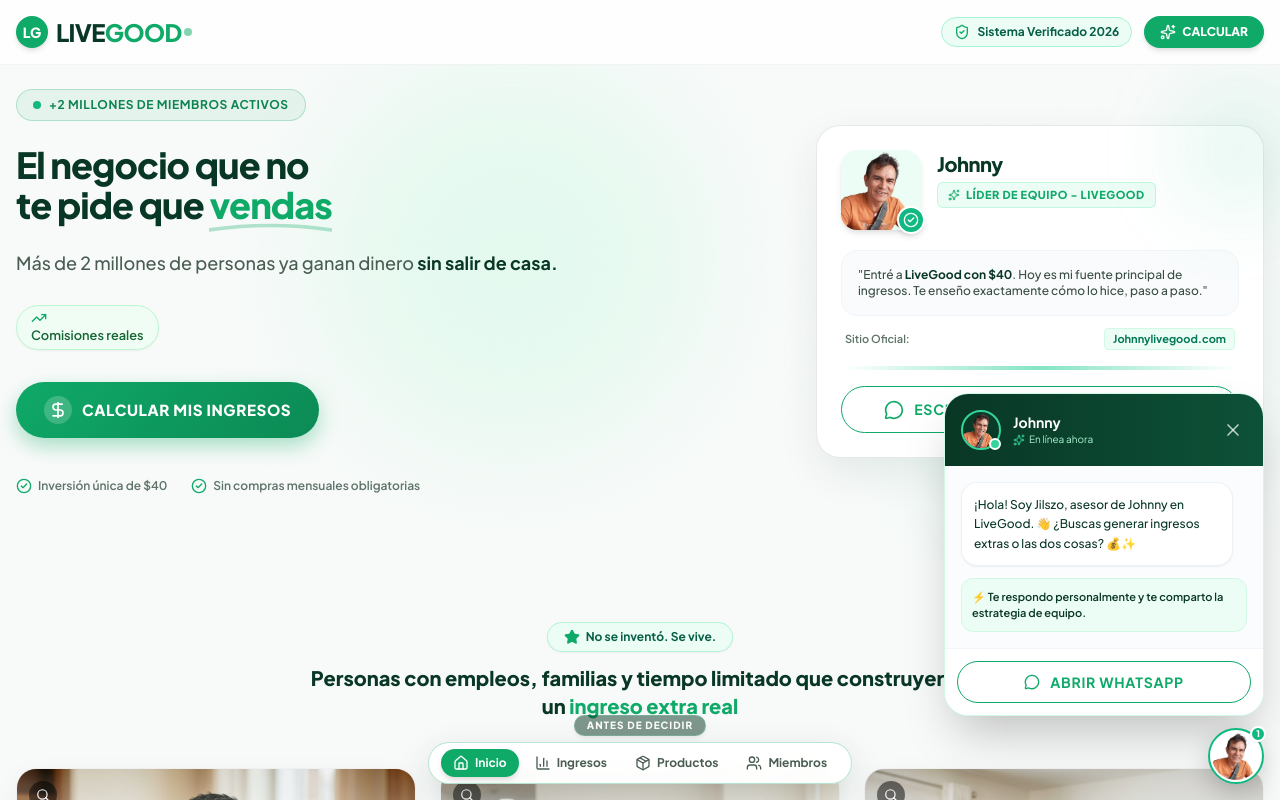
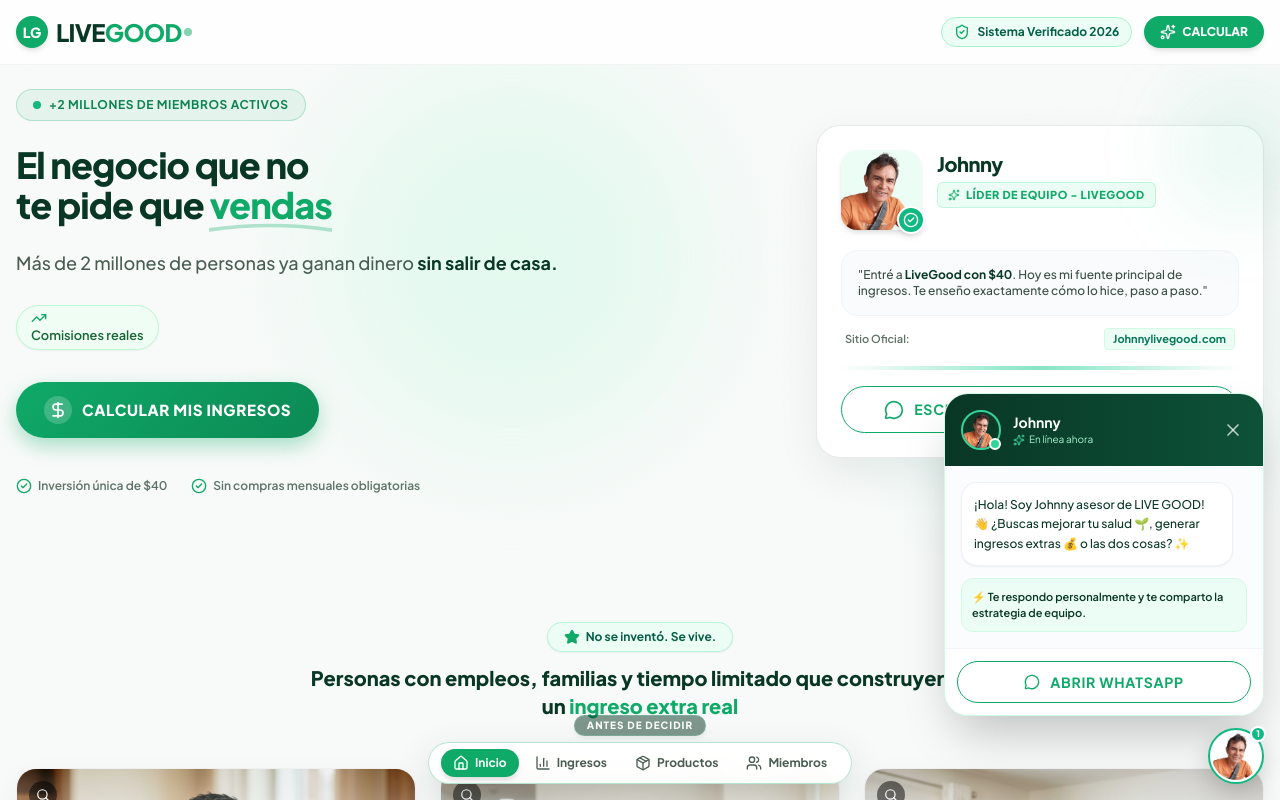
Before and after one commit to modulointerd/app-live-good, a React (Vite) app: page / in a window 1280 px wide. Both pictures are taken after a click on the button "Contactar a Johnny". Shown: the top 800 px of the page. Built offline with nearby package versions, Linux system fonts and the light colour scheme.

Commit message:
Update WhatsApp widget

```diff
--- a/src/components/WhatsAppWidget.tsx
+++ b/src/components/WhatsAppWidget.tsx
@@ -46,7 +46,7 @@
           {/* Chat Messages */}
           <div className="p-4 space-y-3 bg-slate-50/60 max-h-64 overflow-y-auto text-xs">
             <div className="bg-white p-3 rounded-2xl rounded-tl-none border border-slate-200/60 shadow-sm max-w-[95%] text-[#093725] font-medium leading-relaxed">
-              ¡Hola! Soy Jilszo, asesor de Johnny en LiveGood. 👋 ¿Buscas generar ingresos extras o las dos cosas? 💰✨
+              ¡Hola! Soy Johnny asesor de LIVE GOOD! 👋 ¿Buscas mejorar tu salud 🌱, generar ingresos extras 💰 o las dos cosas? ✨
             </div>
 
             <div className="bg-emerald-50 text-emerald-900 p-2.5 rounded-xl border border-emerald-100 text-[11px] font-semibold">
```
